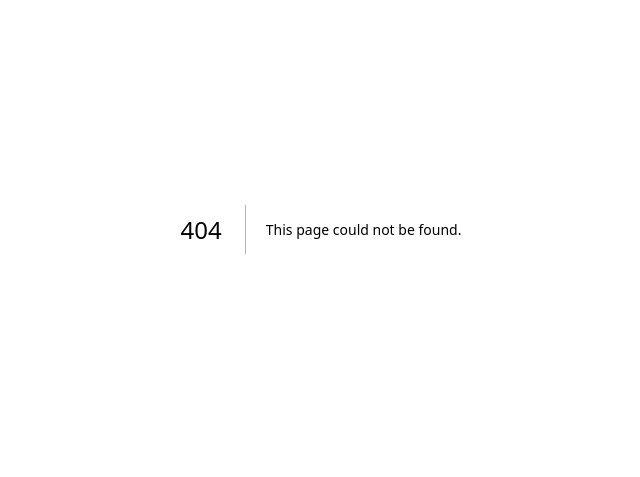
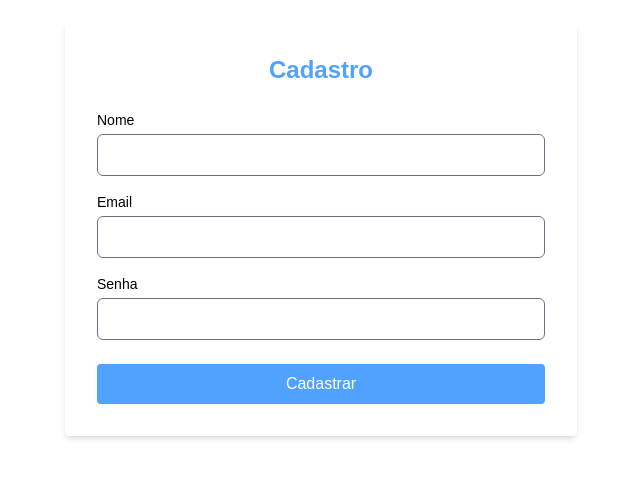
Before and after one commit to guissx/FrontUsers, a Next.js app: page /cadastro in a window 1280 px wide. Before the commit this address had no page. Shown: the part 171-648 px from the top of the page, without its empty margins (319-959 px from the left). Built offline with nearby package versions, Linux system fonts and the light colour scheme.

Commit message:
Feat auth

```diff
--- /dev/null
+++ b/src/app/cadastro/page.tsx
@@ -0,0 +1,9 @@
+import CadastroForm from "../components/CadastroForms";
+
+export default function CadastroPage() {
+  return (
+    <div className="min-h-screen flex items-center justify-center bg-black-100">
+      <CadastroForm />
+    </div>
+  );
+}
--- /dev/null
+++ b/src/app/components/CadastroForms.tsx
@@ -0,0 +1,119 @@
+'use client';
+
+import { useState } from 'react';
+import { useRouter } from 'next/navigation';
+import axios from 'axios';
+
+export default function CadastroForm() {
+  const [name, setName] = useState('');
+  const [email, setEmail] = useState('');
+  const [password, setPassword] = useState('');
+  const [mensagem, setMensagem] = useState('');
+  const [erro, setErro] = useState('');
+  const router = useRouter();
+
+  const validateEmail = (email: string) => {
+    return email.includes('@');
+  };
+
+  const validatePassword = (password: string) => {
+    const hasUpper = /[A-Z]/.test(password);
+    const hasLower = /[a-z]/.test(password);
+    const hasLength = password.length >= 8;
+    return hasUpper && hasLower && hasLength;
+  };
+
+  const handleSubmit = async (e: React.FormEvent) => {
+    e.preventDefault();
+    setErro('');
+    setMensagem('');
+
+    // Validações
+    if (!validateEmail(email)) {
+      setErro('Email inválido. Deve conter "@"');
+      return;
+    }
+
+    if (!validatePassword(password)) {
+      setErro('A senha deve conter pelo menos 8 caracteres, uma letra maiúscula e uma minúscula.');
+      return;
+    }
+
+    try {
+      const response = await axios.post('https://mongo-api-model-guissxs-projects.vercel.app/users/register', {
+        name,
+        email,
+        password
+      });
+
+      if (response.status === 201 || response.status === 200) {
+        setMensagem('Cadastro realizado com sucesso!');
+        setName('');
+        setEmail('');
+        setPassword('');
+        alert("Cadastro realizado com sucesso!");
+        router.push("/login");
+      }
+
+    } catch (error: any) {
+      if (error.response && error.response.data?.message) {
+        setErro(error.response.data.message);
+      } else {
+        setErro("Erro ao cadastrar. Verifique os dados e tente novamente.");
+      }
+      console.error("Erro no cadastro:", error);
+    }
+  };
+
+  return (
+    <form onSubmit={handleSubmit} className="bg-white p-8 rounded shadow-md w-full max-w-lg">
+      <h2 className="text-2xl font-bold mb-6 text-center text-blue-400">Cadastro</h2>
+
+      {mensagem && <p className="text-green-600 text-sm mb-4">{mensagem}</p>}
+      {erro && <p className="text-red-500 text-sm mb-4">{erro}</p>}
+
+      <div className="mb-4">
+        <label htmlFor="nome" className="block text-sm font-medium text-black">Nome</label>
+        <input
+          type="text"
+          id="nome"
+          value={name}
+          onChange={e => setName(e.target.value)}
+          className="mt-1 p-2 w-full border rounded-md text-gray-500"
+          required
+        />
+      </div>
+
+      <div className="mb-4">
+        <label htmlFor="email" className="block text-sm font-medium text-black">Email</label>
+        <input
+          type="email"
+          id="email"
+          value={email}
+          onChange={e => setEmail(e.target.value)}
+          className="mt-1 p-2 w-full border rounded-md text-gray-500"
+          required
+        />
+      </div>
+
+      <div className="mb-6">
+        <label htmlFor="senha" className="block text-sm font-medium text-black">Senha</label>
+        <input
+          type="password"
+          id="senha"
+          value={password}
+          onChange={e => setPassword(e.target.value)}
+          className="mt-1 p-2 w-full border rounded-md text-gray-500"
+          required
+        />
+      </div>
+
+      <button
+        type="submit"
+        className="w-full bg-blue-400 text-white p-2 rounded hover:bg-blue-800 transition"
+      >
+        Cadastrar
+      </button>
+    </form>
+  );
+}
--- /dev/null
+++ b/src/app/components/LoginForms.tsx
@@ -0,0 +1,81 @@
+'use client';
+
+import { useState } from 'react';
+import axios from 'axios';
+
+export default function LoginForms() {
+  const [email, setEmail] = useState('');
+  const [password, setPassword] = useState('');
+  const [token, setToken] = useState<string | null>(null);
+  const [erro, setErro] = useState('');
+
+  const handleSubmit = async (e: React.FormEvent) => {
+    e.preventDefault();
+    setErro('');
+
+    try {
+      const response = await axios.post('https://mongo-api-model-guissxs-projects.vercel.app/auth/login', {
+        email,
+        password
+      });
+
+      const tokenRecebido = response.data.token;
+      setToken(tokenRecebido);
+
+      console.log('Token:', tokenRecebido);
+    } catch (error: any) {
+      if (error.response && error.response.data?.message) {
+        setErro(error.response.data.message);
+      } else {
+        setErro("Erro ao cadastrar. Verifique os dados e tente novamente.");
+      }
+      console.error("Erro no cadastro:", error);
+    }
+  };
+
+  return (
+
+      <form onSubmit={handleSubmit} className="bg-white p-8 rounded shadow-md w-full max-w-lg">
+        <h2 className="text-2xl font-bold mb-6 text-center text-blue-600">Login</h2>
+
+        {erro && <p className="text-red-500 text-sm mb-4">{erro}</p>}
+
+        <div className="mb-4">
+          <label htmlFor="email" className="block text-sm font-medium text-black">Email</label>
+          <input
+            type="email"
+            id="email"
+            value={email}
+            onChange={e => setEmail(e.target.value)}
+            className="mt-1 p-2 w-full border rounded-md text-gray-700"
+            required
+          />
+        </div>
+
+        <div className="mb-6">
+          <label htmlFor="senha" className="block text-sm font-medium text-black">Senha</label>
+          <input
+            type="password"
+            id="senha"
+            value={password}
+            onChange={e => setPassword(e.target.value)}
+            className="mt-1 p-2 w-full border rounded-md text-gray-700"
+            required
+          />
+        </div>
+
+        <button
+          type="submit"
+          className="w-full bg-blue-400 text-white p-2 rounded hover:bg-blue-800 transition"
+        >
+          Entrar
+        </button>
+
+        {token && (
+          <p className="mt-4 text-green-600 text-sm break-words">
+            Token salvo em memória: <br /> {token}
+          </p>
+        )}
+      </form>
+  );
+}
--- /dev/null
+++ b/src/app/login/page.tsx
@@ -0,0 +1,9 @@
+import LoginForms from "../components/LoginForms";
+
+export default function LoginPage() {
+  return (
+    <div className="min-h-screen flex items-center justify-center bg-black">
+      <LoginForms />
+    </div>
+  );
+}
```
